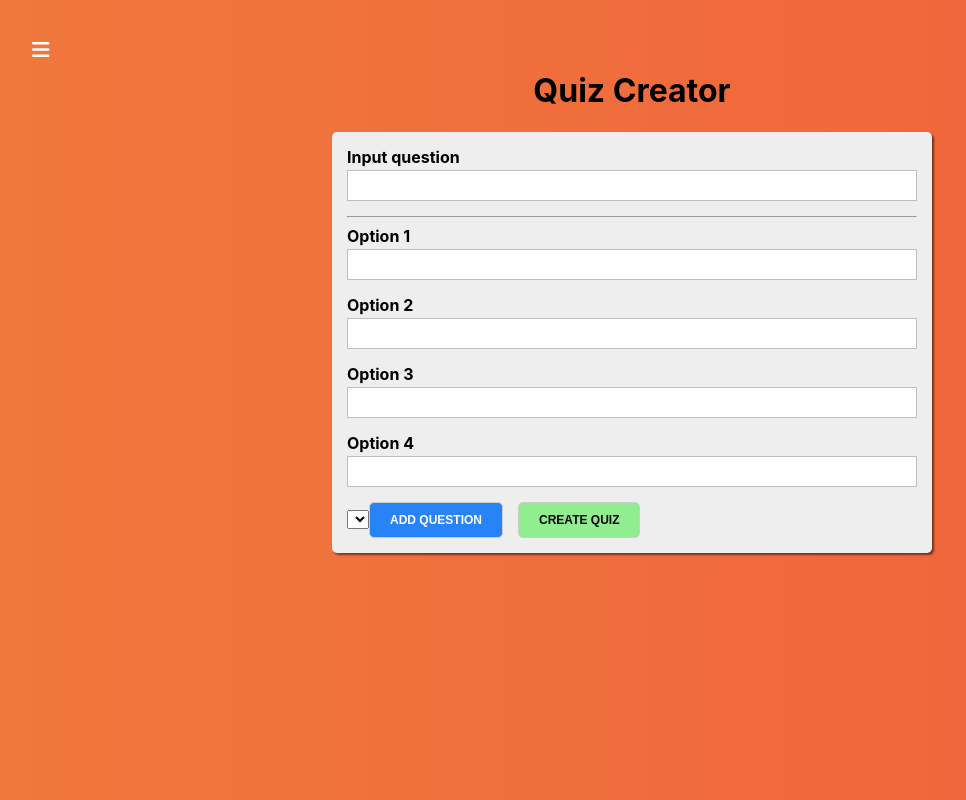
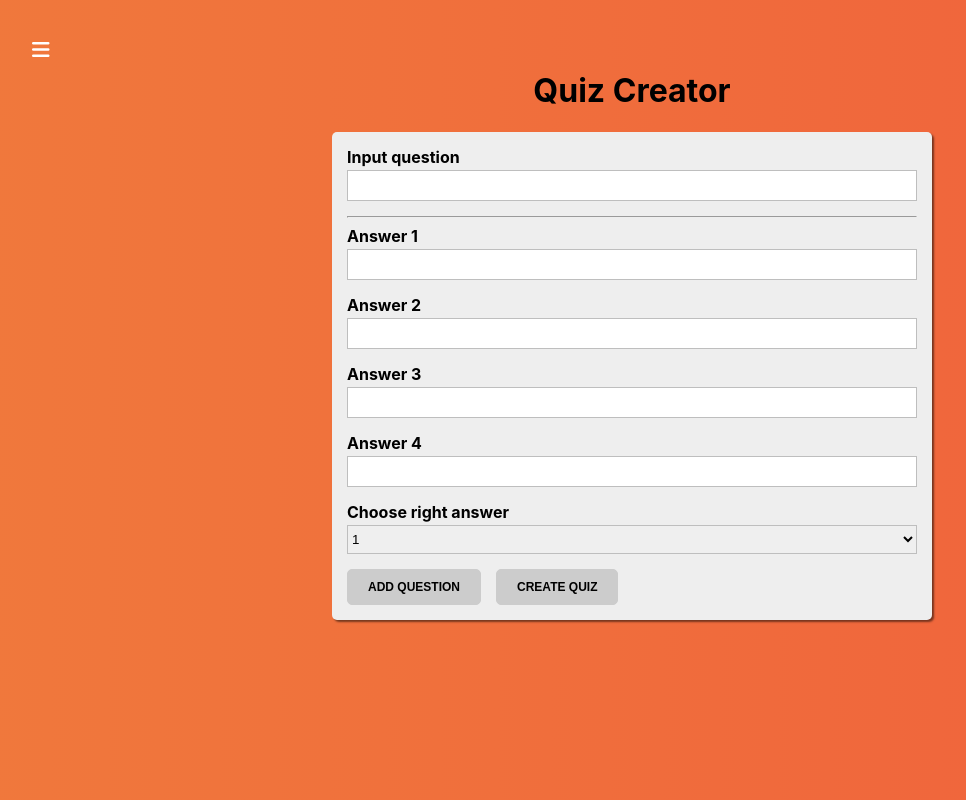
Before and after one commit to 1xtr/quizes-react, a React (Create React App) app: page /quiz-creator in a window 1280 px wide. Shown: the whole page, without its empty margins (8-974 px from the left). Built offline with nearby package versions, Linux system fonts and the light colour scheme.

Commit message:
Sec 9 L 83

```diff
--- /dev/null
+++ b/src/components/UI/Select/Select.js
@@ -0,0 +1,30 @@
+import React from 'react'
+import classes from './Select.module.sass'
+
+const Select = (props) => {
+    const htmlFor = `${props.label}_${Math.floor(Math.random()*16777215).toString(16)}`
+
+    return (
+        <div className={classes.Select}>
+            <label htmlFor={htmlFor}>{props.label}</label>
+            <select
+                id={htmlFor}
+                value={props.value}
+                onChange={props.onChange}
+            >
+                {props.options.map((option,index)=>{
+                    return (
+                        <option
+                            value={option.value}
+                            key={option.value + index}
+                        >
+                            {option.text}
+                        </option>
+                    )
+                })}
+            </select>
+        </div>
+    )
+}
+
+export default Select
--- /dev/null
+++ b/src/components/UI/Select/Select.module.sass
@@ -0,0 +1,16 @@
+.Select
+  margin-bottom: 15px
+  & label
+    margin: 0 0 3px 0
+    padding: 0
+    font-weight: bold
+    display: block
+  & select
+    display: block
+    box-sizing: border-box
+    border: 1px solid #bebebe
+    margin: 0 0 5px
+    height: 29px
+    width: 100%
+    outline: none
+    transition: all 0.3s ease-in-out
--- a/src/containers/QuizCreator/QuizCreator.js
+++ b/src/containers/QuizCreator/QuizCreator.js
@@ -1,15 +1,16 @@
 import React, {Component} from 'react'
 import classes from './QuizCreator.module.sass'
 import Button from '../../components/UI/Button/Button'
-import {createControl} from '../../form/formFramework'
+import {createControl, validate, validateForm} from '../../form/formFramework'
 import Input from '../../components/UI/Input/Input'
 import Auxiliary from '../../hoc/Auxiliary/Auxiliary'
+import Select from '../../components/UI/Select/Select'
 
 function createOptionControl(number) {
     return createControl({
         id: number,
-        label: `Option ${number}`,
-        errorMessage: 'Option most be defined'
+        label: `Answer ${number}`,
+        errorMessage: 'Answer most be defined'
     }, {required: true})
 }
 
@@ -29,22 +30,65 @@ function createFormControls() {
 class QuizCreator extends Component {
     state = {
         quiz: [],
+        isFormValid: false,
+        rightAnswerId: 1,
         formControls: createFormControls()
     }
 
-    submitHandler= event => {
+    submitHandler = event => {
         event.preventDefault()
     }
 
-    addQuestionHandler = () => {
+    addQuestionHandler = event => {
+        event.preventDefault()
 
+        const quiz = this.state.quiz.concat()
+        const index = quiz.length + 1
+
+        const {question, option1, option2, option3, option4} = this.state.formControls
+
+        const questionItem = {
+            question: question.value,
+            id: index,
+            rightAnswerId: this.state.rightAnswerId,
+            answers: [
+                { text: option1.value, id: option1.id },
+                { text: option2.value, id: option2.id },
+                { text: option3.value, id: option3.id },
+                { text: option4.value, id: option4.id },
+            ]
+        }
+
+        quiz.push(questionItem)
+
+        this.setState({
+            quiz,
+            isFormValid: false,
+            rightAnswerId: 1,
+            formControls: createFormControls()
+        })
     }
 
-    createQuizHandler = () => {
-
+    createQuizHandler = event => {
+        event.preventDefault()
+        console.log(this.state.quiz)
+        //TODO: server
     }
 
     changeHandler = (value, controlName) => {
+        const formControls = {...this.state.formControls}
+        const control = {...formControls[controlName]}
+
+        control.touched = true
+        control.value = value
+        control.valid = validate(control.value, control.validation)
+
+        formControls[controlName] = control
+
+        this.setState({
+            formControls,
+            isFormValid: validateForm(formControls)
+        })
 
     }
 
@@ -63,13 +107,32 @@ class QuizCreator extends Component {
                         errorMessage={control.errorMessage}
                         onChange={event => this.changeHandler(event.target.value, controlName)}
                     />
-                    { index === 0 ? <hr/> : null}
+                    {index === 0 ? <hr/> : null}
                 </Auxiliary>
             )
         })
     }
 
+    selectChangeHandler = (event) => {
+        this.setState({
+            rightAnswerId: +event.target.value
+        })
+    }
+
+
     render() {
+        const select = <Select
+            label={'Choose right answer'}
+            value={this.state.rightAnswerId}
+            onChange={this.selectChangeHandler}
+            options={[
+                {text: 1, value: 1},
+                {text: 2, value: 2},
+                {text: 3, value: 3},
+                {text: 4, value: 4},
+            ]}
+        />
+
         return (
             <div className={classes.QuizCreator}>
                 <div>
@@ -79,12 +142,20 @@ class QuizCreator extends Component {
 
                         {this.renderControls()}
 
-                        <select></select>
+                        {select}
 
-                        <Button type="primary" onClick={this.addQuestionHandler}>
+                        <Button
+                            type="primary"
+                            onClick={this.addQuestionHandler}
+                            disabled={!this.state.isFormValid}
+                        >
                             Add question
                         </Button>
-                        <Button type="success" onClick={this.createQuizHandler}>
+                        <Button
+                            type="success"
+                            onClick={this.createQuizHandler}
+                            disabled={this.state.quiz.length === 0}
+                        >
                             Create quiz
                         </Button>
                     </form>
--- a/src/form/formFramework.js
+++ b/src/form/formFramework.js
@@ -7,3 +7,29 @@ export function createControl(config, validation) {
         value: ''
     }
 }
+
+export function validate(value, validation = null) {
+    if (!validation) {
+        return true
+    }
+
+    let isValid = true
+
+    if (validation.required) {
+        isValid = value.trim() !== '' && isValid
+    }
+
+    return isValid
+}
+
+export function validateForm(formControls) {
+    let isFormValid = true
+
+    for (let control in formControls) {
+        if (formControls.hasOwnProperty(control)) {
+            isFormValid = formControls[control].valid && isFormValid
+        }
+    }
+
+    return isFormValid
+}
```
